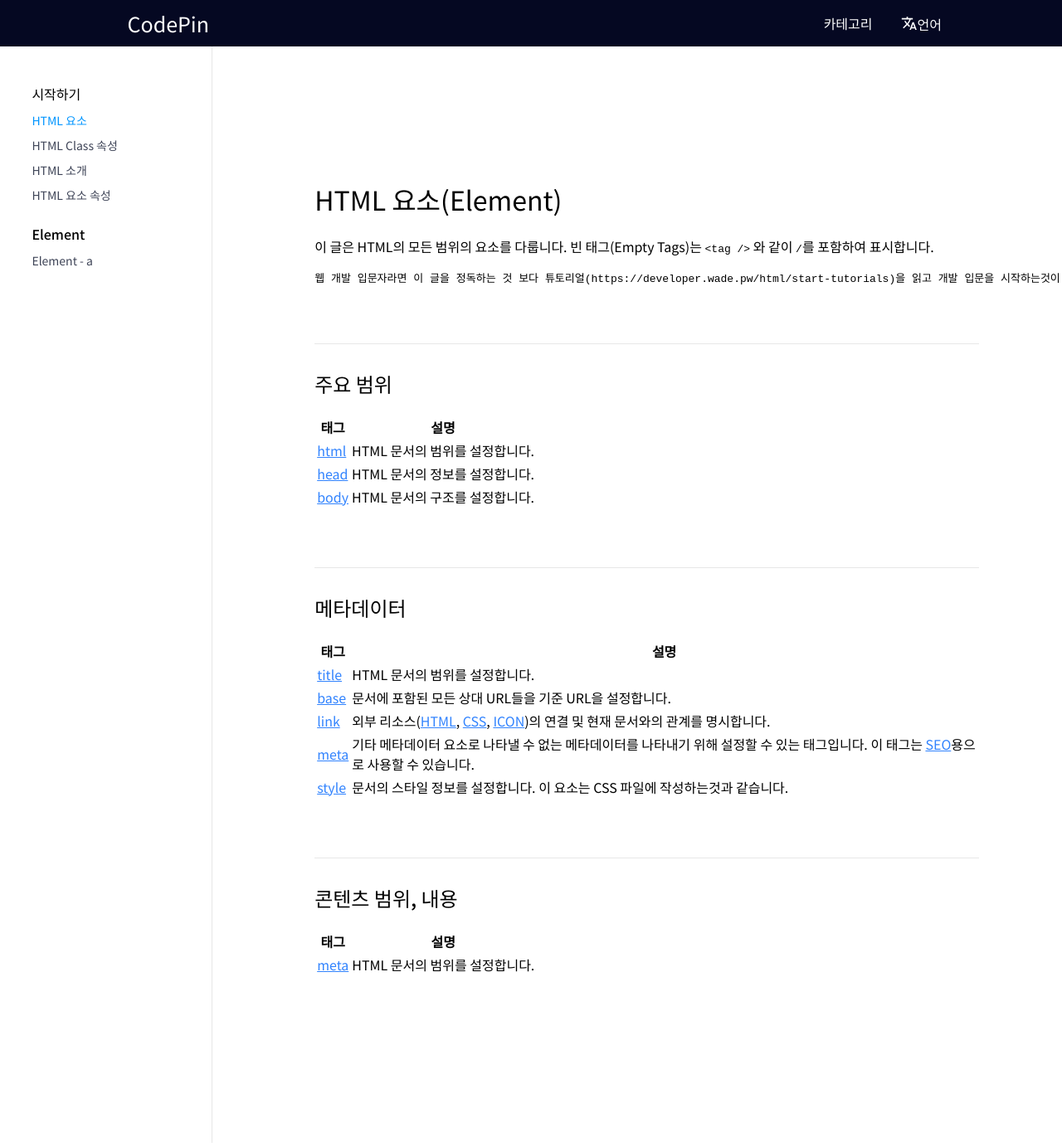
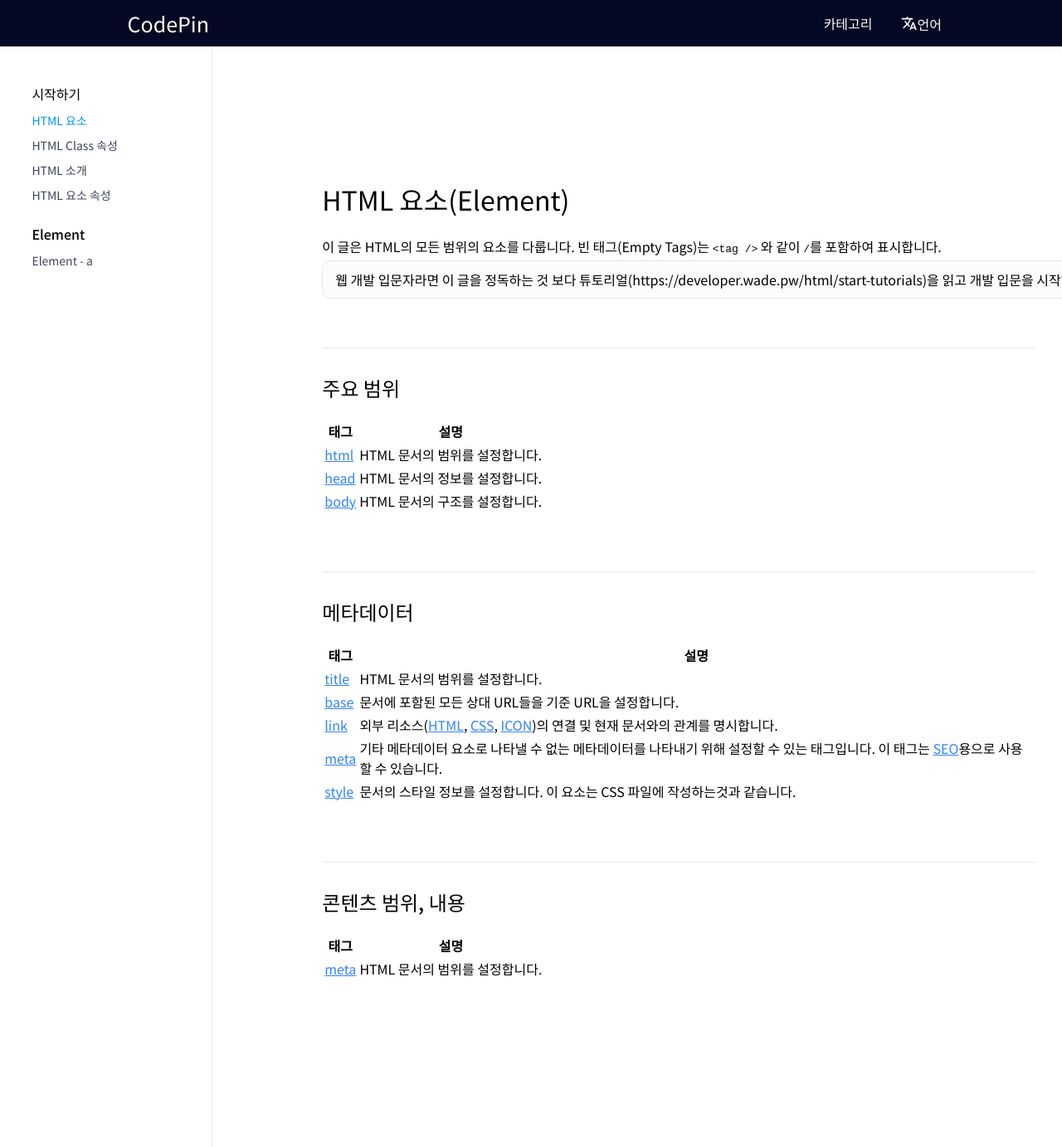
Before and after one commit to WADE-OSS/CodePin, a Jekyll site: the page built from _posts/html/2022-05-27-element.md, in a window 1280 px wide and 1383 px high. Shown: the whole window at 83% size. Built offline with Jekyll 4.4.1, drawn with Linux system fonts in a browser that asks for light colours; Markdown is read by kramdown in place of the engine named in the settings.

Commit message:
Update style.scss

```diff
--- a/assets/styles/style.scss
+++ b/assets/styles/style.scss
@@ -192,15 +192,18 @@ footer .copy{
     color: rgb(155, 174, 187);
 }
 
-.docs .contents div.language-docs{
+.docs .contents .language-docs{
     padding: 10px 15px;
     background-color: #d4d6e214;
     border: solid 1px #e6e6e6;
     border-radius: 10px;
+    color: #000;
+    font-family: 'Noto Sans KR', sans-serif;
 }
 
 .docs .contents div.language-docs pre{
     white-space: pre-wrap;
+    display: block;
 }
 
 .docs .contents div.language-html::before{
```
